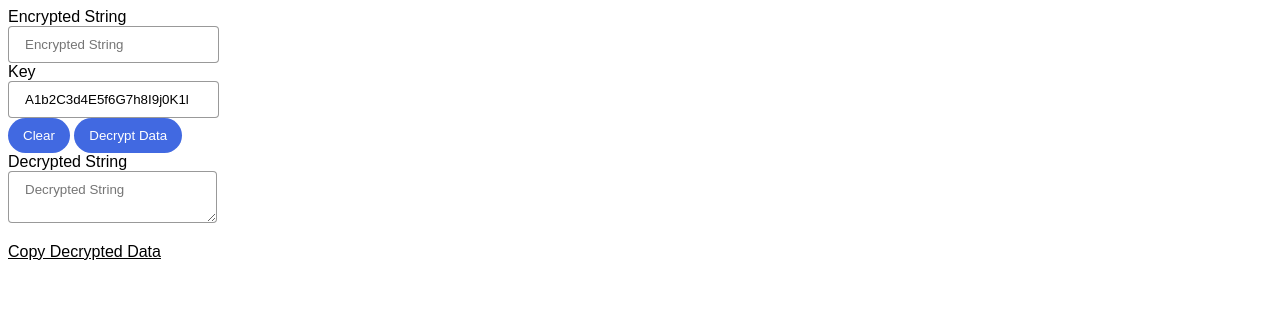
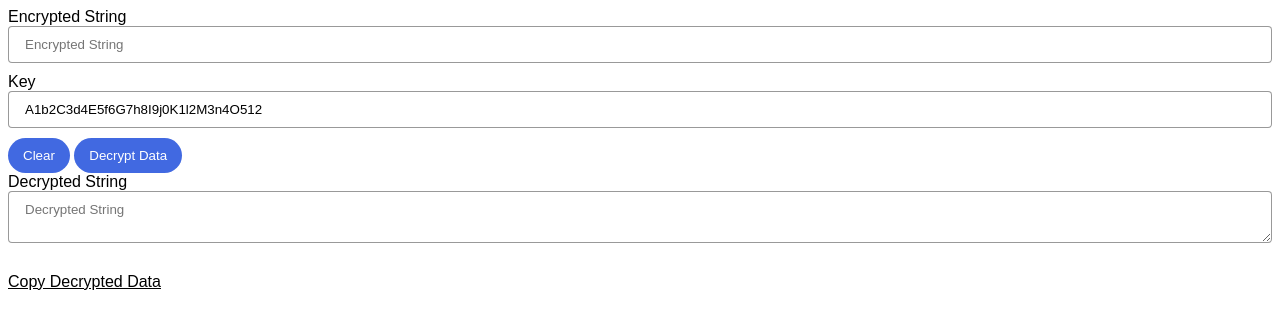
Before and after one commit to RagulLingan/staticApp, a plain HTML site: page index.html in a window 1280 px wide. Drawn offline with Linux system fonts and the light colour scheme.

Commit message:
Update index.html

```diff
--- a/index.html
+++ b/index.html
@@ -18,6 +18,8 @@
             padding: 10px 16px;
             border: 1px solid #5559;
             border-radius: 4px;
+            width: 100%;
+            margin-bottom: 10px;
 /*             min-width: 300px; */
         }
         button{
```
